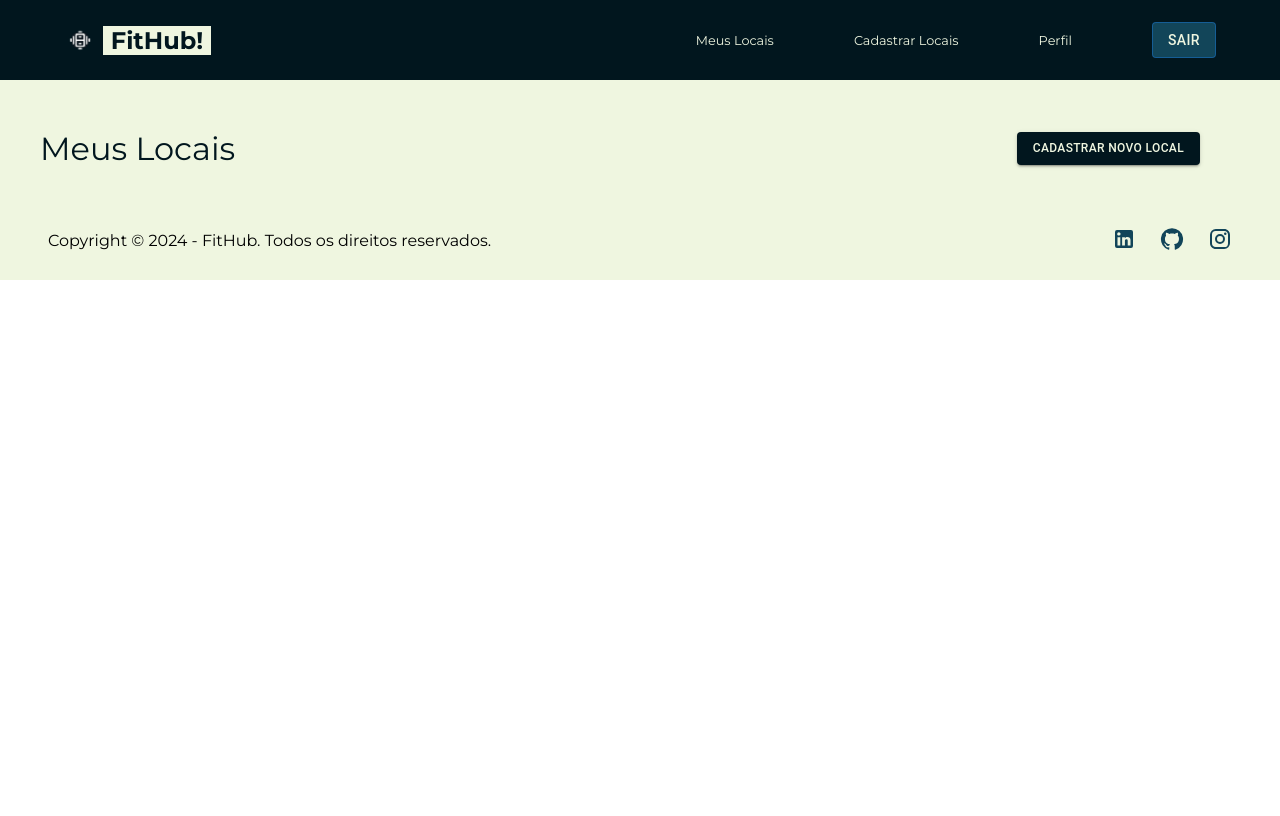
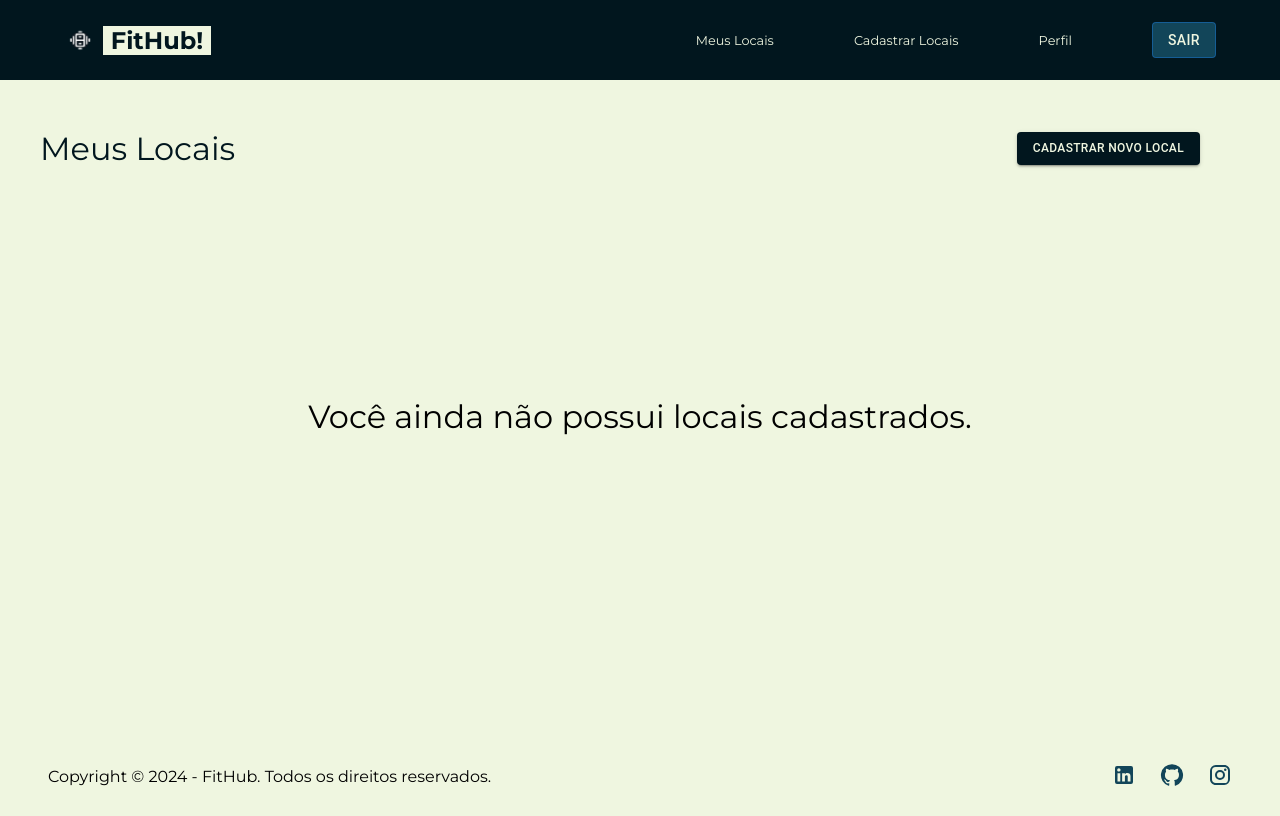
Before and after one commit to yBtyZa/FitHub, a React (Vite) app: page /lista-exercicios in a window 1280 px wide. Built offline with nearby package versions, Linux system fonts and the light colour scheme; data requests are answered from the project's data file; sample sign-in values are in the browser's storage.

Commit message:
feat: 🎸 (Locais) Criando página se não tiver nenhum local cadas

```diff
--- a/src/components/organisms/CFormCadastroLocais.jsx
+++ b/src/components/organisms/CFormCadastroLocais.jsx
@@ -33,10 +33,12 @@ function CFormCadastroLocais() {
     cadastrarNovoLocal(formLocal, setValue);
    })}
    style={{
-    width: "80%",
+    width: "90%",
+    height: "65vh",
     display: "flex",
     flexDirection: "column",
-    gap: "1rem",
+    gap: "0.3rem",
+    paddingTop: "0.5rem",
     alignItems: "center"
    }}>
    <div className={styles.textFields}>
--- a/src/components/templates/CTemplateCadastroLocais.jsx
+++ b/src/components/templates/CTemplateCadastroLocais.jsx
@@ -2,10 +2,17 @@ import styles from "../../pages/pagesCSS/CadastroLocais.module.css";
 import CFormCadastroLocais from "../organisms/CFormCadastroLocais";
 function CTemplateCadastroLocais() {
  return (
-  <div className={styles.container}>
-   <h1 style={{ fontWeight: "inherit" }}>
-    Cadastre novos locais de exercícios
-   </h1>
+  <div className={styles.container} style={{ height: "80vh" || auto }}>
+   <div
+    style={{
+     textAlign: "start",
+     width: "100%",
+     padding: "0 0 1rem 3rem "
+    }}>
+    <h1 style={{ fontWeight: "inherit" }}>
+     Cadastre novos locais de exercícios
+    </h1>
+   </div>
    <div className={styles.formCadastro}>
     <CFormCadastroLocais />
    </div>
--- a/src/context/ExercicioContext.jsx
+++ b/src/context/ExercicioContext.jsx
@@ -63,10 +63,6 @@ export const ExerciciosContextProvider = ({ children }) => {
   }
  }, [data, loading]);
 
- useEffect(() => {
-  console.log(usuarioOnlineNomes);
- }, [usuarioOnlineNomes]);
-
  function cadastrarNovoLocal(formLocal) {
   fetch(url, {
    method: "POST",
@@ -75,7 +71,7 @@ export const ExerciciosContextProvider = ({ children }) => {
     "Content-Type": "application/json"
    }
   }).then(() => {
-   window.location.href = "/";
+   window.location.href = "/lista-exercicios";
    alert("Local cadastrado com sucesso!");
   });
  }
--- a/src/pages/ListaExercicios.jsx
+++ b/src/pages/ListaExercicios.jsx
@@ -4,7 +4,6 @@ import { ExerciciosContext } from "../context/ExercicioContext";
 import styles from "./pagesCSS/ListaExercicios.module.css";
 import CButton from "../components/atoms/CButton";
 import { Link } from "react-router-dom";
-import { Margin } from "@mui/icons-material";
 
 function ListaExercicios() {
  const { locaisUsuario, atualizarLocais } = useContext(ExerciciosContext);
@@ -33,11 +32,19 @@ function ListaExercicios() {
      </CButton>
     </Link>
    </div>
-   {locaisUsuario.map((local, index) => (
-    <div key={local.id} className={styles.cardContainer}>
-     <LocalForm local={local} onSubmit={atualizarLocal} />
+   {locaisUsuario.length === 0 ? (
+    <div className={styles.semLocais}>
+     <h1 style={{ fontWeight: "inherit" }}>
+      Você ainda não possui locais cadastrados.
+     </h1>
     </div>
-   ))}
+   ) : (
+    locaisUsuario.map((local, index) => (
+     <div key={local.id} className={styles.cardContainer}>
+      <LocalForm local={local} onSubmit={atualizarLocal} />
+     </div>
+    ))
+   )}
   </div>
  );
 }
--- a/src/pages/LocalForm.jsx
+++ b/src/pages/LocalForm.jsx
@@ -31,7 +31,6 @@ function LocalForm({ local, onSubmit }) {
   "Surf",
   "Outro"
  ];
-
  return (
   <div className={styles.card}>
    <Map
--- a/src/pages/pagesCSS/CadastroLocais.module.css
+++ b/src/pages/pagesCSS/CadastroLocais.module.css
@@ -1,6 +1,5 @@
 .container {
     width: 100vw;
-    height: 100vh;
     display: flex;
     flex-direction: column;
     align-items: center;
@@ -8,7 +7,6 @@
     color: #EFF6E0;
     background-image: url('../../assets/image-mapa.jpg');
     background-size: cover;
-    padding-top: 10rem;
 }
 
 .formCadastro {
@@ -17,28 +15,28 @@
     justify-content: center;
     align-items: center;
     width: 50%;
-    margin-top: 2rem;
+
     background-color: #EFF6E0;
-    padding: 1rem 0 2rem 0;
-    border-radius: 20px;
-    margin-bottom: 10rem;
+
+    border-radius: 10px;
+
 }
 
 .textFields {
     display: grid;
     grid-template-columns: 2fr 1fr;
-    gap: 1.5rem;
+    gap: 1rem;
     width: 100%;
 }
 
 .textFieldsCep {
     display: grid;
     grid-template-columns: 1.3fr 3fr 2fr 0.6fr;
-    gap: 1.5rem;
+    gap: 1rem;
 }
 
 .textFieldsCep2 {
     display: grid;
     grid-template-columns: 1.5fr 3fr 3fr;
-    gap: 1.5rem;
+    gap: 1rem;
 }
--- a/src/pages/pagesCSS/ListaExercicios.module.css
+++ b/src/pages/pagesCSS/ListaExercicios.module.css
@@ -66,3 +66,12 @@
     align-items: center;
     padding: 1rem 5rem 0 2.5rem;
 }
+
+.semLocais {
+    display: flex;
+    width: 100%;
+    justify-content: center;
+    align-items: center;
+    height: 65vh;
+    padding-bottom: 15vh;
+}
```
